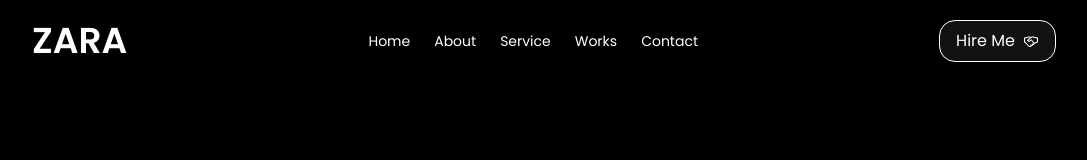
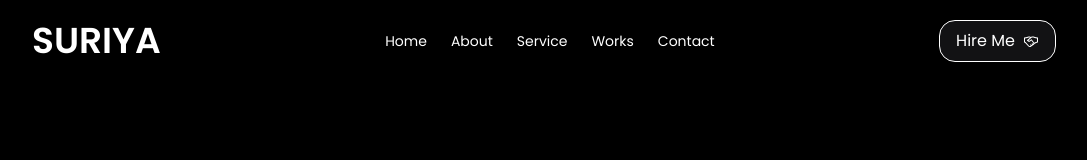
Before and after one commit to su-ri-ya/portfolio, a React (Vite) app in the folder Frontend/: page / in a window 1280 px wide. Shown: the top 160 px of the page, without its empty margins (96-1183 px from the left). Built offline with nearby package versions, Linux system fonts and the light colour scheme; no server answers.

Commit message:
Update Navbar.jsx

```diff
--- a/Frontend/src/components/Navbar.jsx
+++ b/Frontend/src/components/Navbar.jsx
@@ -55,7 +55,7 @@ const Navbar = () => {
 
           className="text-lg md:text-2xl lg:text-4xl font-bold mx-auto md:mx-0"
         >
-          <Link to={"/"} onClick={scrollToTop}>ZARA</Link>
+          <Link to={"/"} onClick={scrollToTop}>SURIYA</Link>
         </motion.h1>
 
         {/* Hamburger Icon for Mobile */}
```
